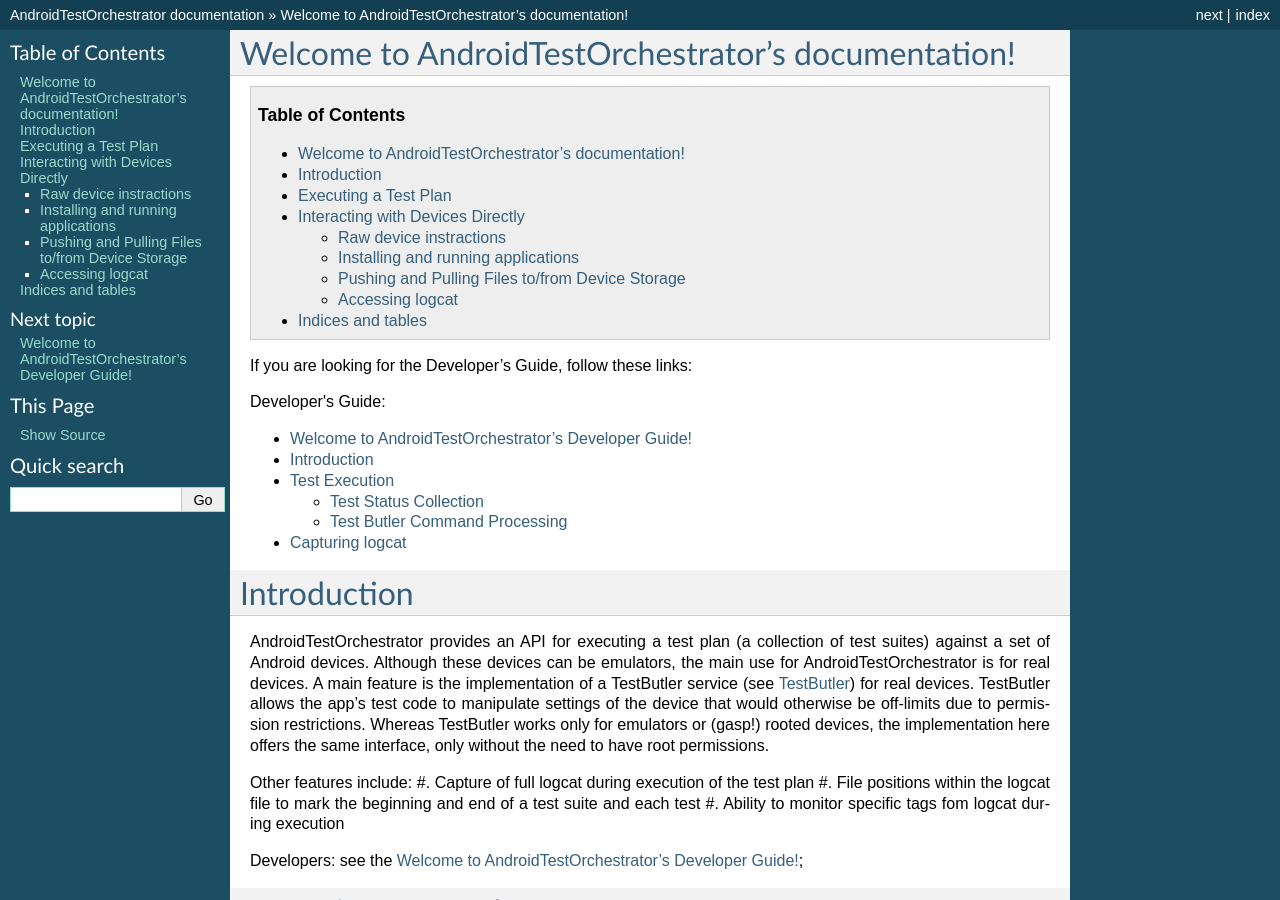
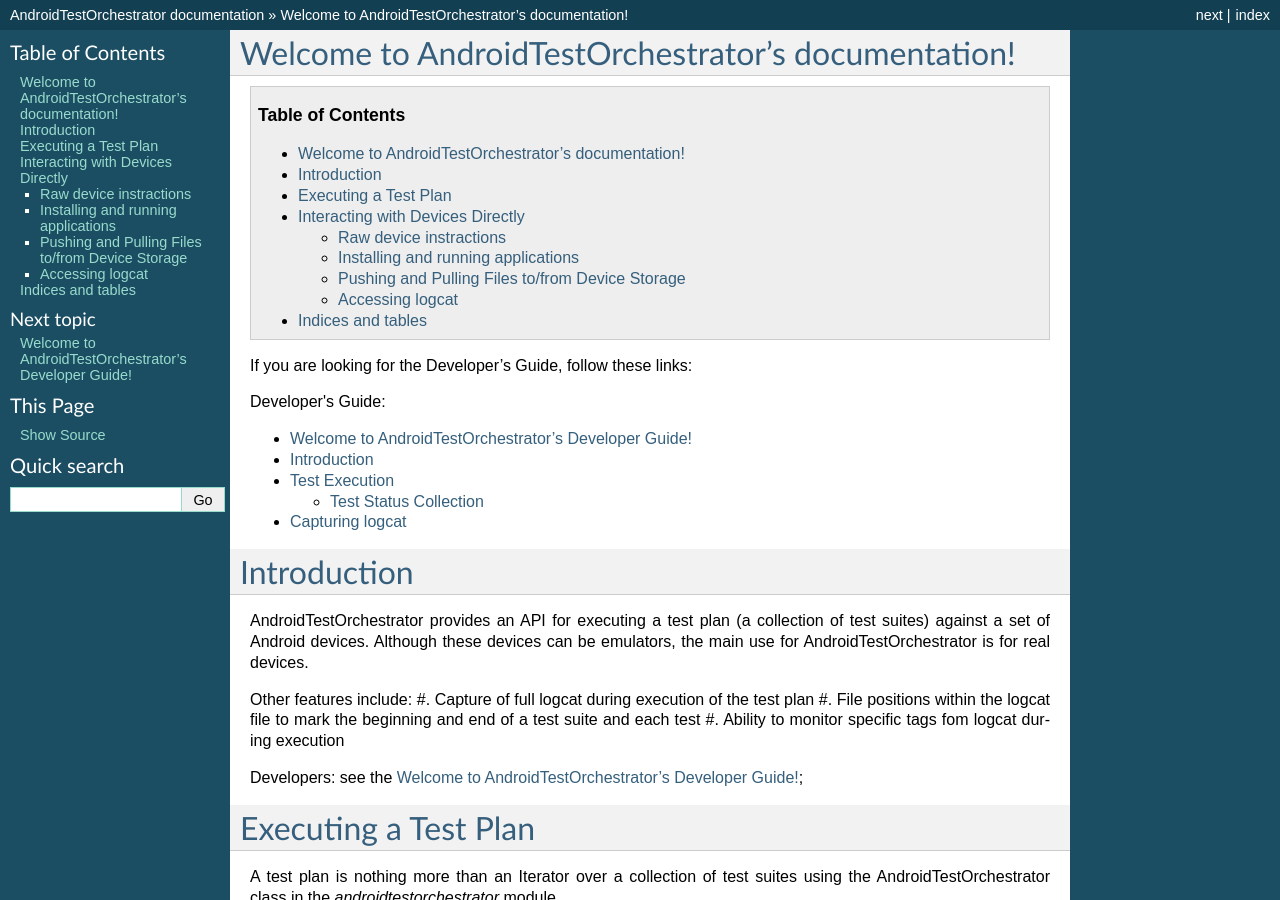
Before and after one commit to jrusnakli/mobile_test_orchestrator, a Sphinx documentation site: the page built from docs/index.rst, in a window 1280 px wide and 900 px high. Built offline with Sphinx 7.4.7, drawn with Linux system fonts in a browser that asks for light colours.

Commit message:
remove test butler from developer doc; temp still leave the class diagram there but it is not used in any doc

```diff
--- a/docs/index.rst
+++ b/docs/index.rst
@@ -24,10 +24,7 @@
 
 AndroidTestOrchestrator provides an API for executing a test plan (a collection of test suites) against a set of
 Android devices.  Although these devices can be emulators, the main use for AndroidTestOrchestrator is for real
-devices. A main feature is the implementation of a TestButler service (see TestButler_)
-for real devices.  TestButler allows the app's test code to manipulate settings of the device that would otherwise
-be off-limits due to permission restrictions.  Whereas TestButler works only for emulators or (gasp!) rooted devices,
-the implementation here offers the same interface, only without the need to have root permissions.
+devices.
 
 Other features include:
 #. Capture of full logcat during execution of the test plan
@@ -93,6 +90,3 @@
 * :ref:`genindex`
 * :ref:`modindex`
 * :ref:`search`
-
-
-.. _TestButler: https://github.com/linkedin/test-butler
```
Also changed, not shown: docs/developer_guide.rst (+0 -13 lines).
